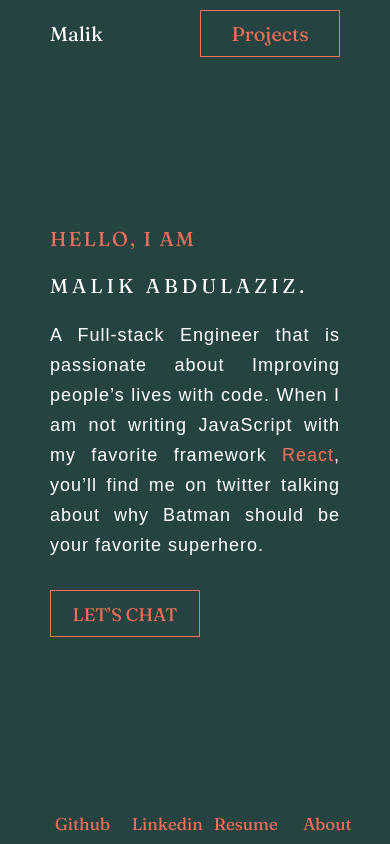
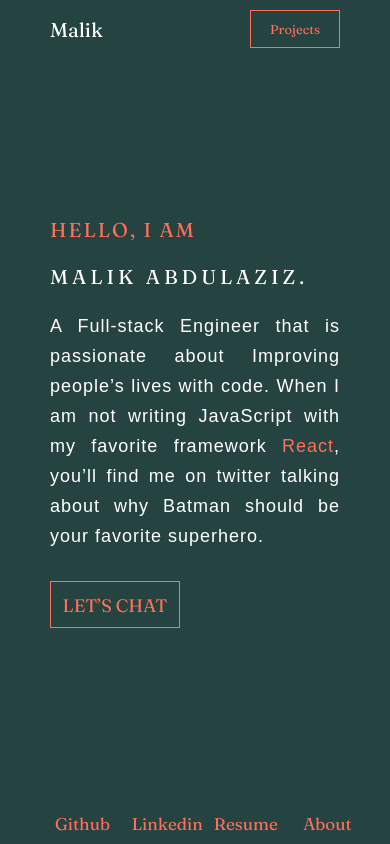
Before and after one commit to Placeholder30/portfolio-version-2, a Next.js app: page / in a window 390 px wide. Built offline with nearby package versions, Linux system fonts and the light colour scheme.

Commit message:
fix nav spacing issue on mobile

```diff
--- a/components/header/styles.module.scss
+++ b/components/header/styles.module.scss
@@ -17,3 +17,10 @@
     border: 1px solid white;
   }
 }
+
+@media screen and (max-width: 630px) {
+  .contact {
+    width: 9rem;
+    font-size: 1.3rem;
+  }
+}
--- a/styles/Home.module.scss
+++ b/styles/Home.module.scss
@@ -70,4 +70,8 @@
       line-height: 3rem;
     }
   }
+  .hitme {
+    width: 13rem;
+    font-size: 1.3rem;
+  }
 }
```
